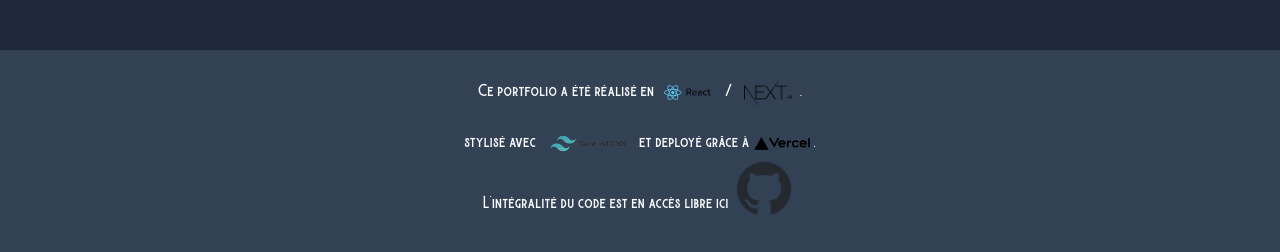
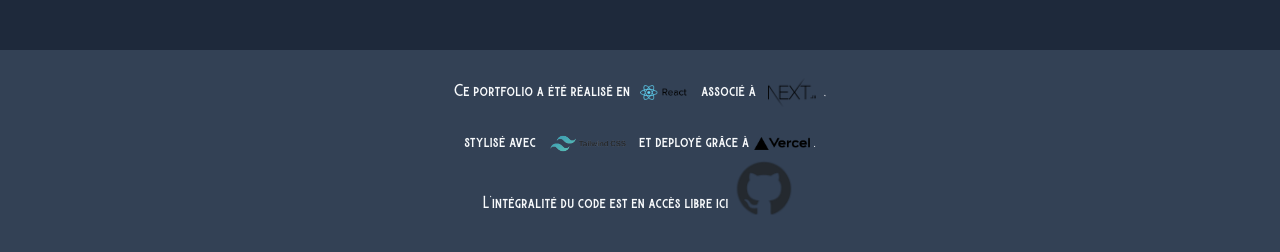
Before and after one commit to samyleedev/samyleedev-portfolio, a Next.js app: page / in a window 1280 px wide. Shown: the part 2882-3134 px from the top of the page. Built offline with nearby package versions, Linux system fonts and the light colour scheme.

Commit message:
edit footer paragraph

```diff
--- a/pages/index.js
+++ b/pages/index.js
@@ -325,7 +325,7 @@ export default function Home() {
               alt="Logo React.js"
               className="w-16 h-auto p-1 inline"
             />{" "}
-            /{" "}
+            associé à{" "}
             <img
               src="../logo_technologies/nextjs.png"
               alt="Logo Next.js"
```
